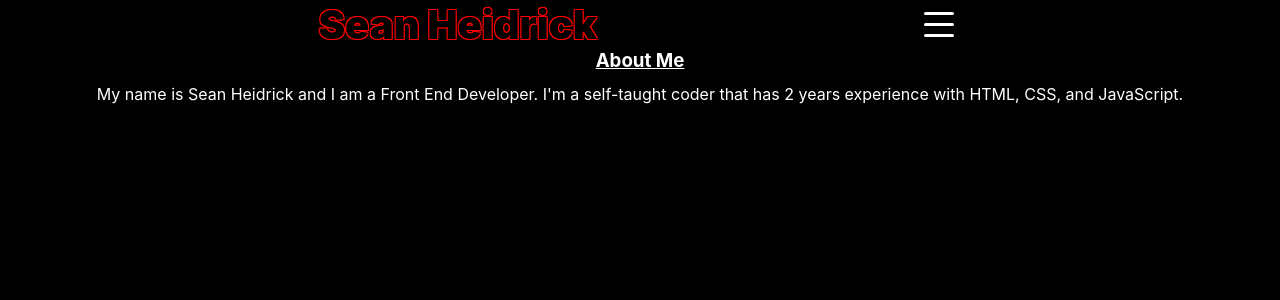
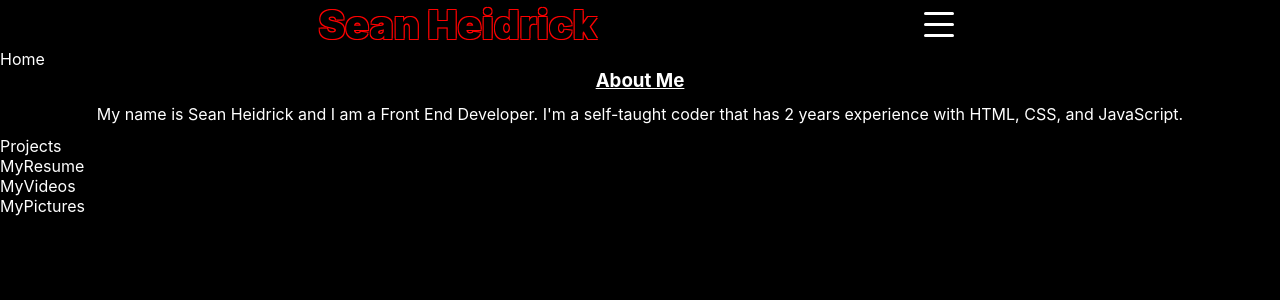
Before and after one commit to SeanHeidrick/profile-page, a React (Create React App) app: page /myPictures in a window 1280 px wide. Shown: the top 300 px of the page. Built offline with nearby package versions, Linux system fonts and the light colour scheme.

Commit message:
Getting setup for React Router

```diff
--- a/package.json
+++ b/package.json
@@ -9,6 +9,7 @@
     "node-sass": "^4.14.1",
     "react": "^16.13.1",
     "react-dom": "^16.13.1",
+    "react-router-dom": "^5.2.0",
     "react-scripts": "3.4.1"
   },
   "scripts": {
--- a/src/App.js
+++ b/src/App.js
@@ -1,15 +1,25 @@
 import React from "react";
-import logo from "./logo.svg";
 import "./App.scss";
-import { AboutMe } from "./components/AboutMe";
+import { AboutMe } from "./pages/AboutMe";
 import { Header } from "./components/Header";
+import { BrowserRouter as Router, Switch, Route } from "react-router-dom";
+import { Home } from "./pages/Home";
+import { Projects } from "./pages/Projects";
+import { MyResume } from "./pages/MyResume";
+import { MyVideos } from "./pages/MyVideos";
+import { MyPictures } from "./pages/MyPictures";
 
 function App() {
   return (
     <>
       <Header />
 
+      <Home />
       <AboutMe />
+      <Projects />
+      <MyResume />
+      <MyVideos />
+      <MyPictures />
     </>
   );
 }
--- a/src/components/Nav.js
+++ b/src/components/Nav.js
@@ -1,4 +1,5 @@
 import React from "react";
+import { Link } from "react-router-dom";
 export const Nav = (props) => {
   return (
     <nav style={props.navStyles}>
--- /dev/null
+++ b/src/pages/Home.js
@@ -0,0 +1,7 @@
+import React from "react";
+export const Home = () => {
+  let styles = {
+    color: "white",
+  };
+  return <div style={styles}>Home</div>;
+};
--- /dev/null
+++ b/src/pages/MyPictures.js
@@ -0,0 +1,7 @@
+import React from "react";
+export const MyPictures = () => {
+  let styles = {
+    color: "white",
+  };
+  return <div style={styles}>MyPictures</div>;
+};
--- /dev/null
+++ b/src/pages/MyResume.js
@@ -0,0 +1,7 @@
+import React from "react";
+export const MyResume = () => {
+  let styles = {
+    color: "white",
+  };
+  return <div style={styles}>MyResume</div>;
+};
--- /dev/null
+++ b/src/pages/MyVideos.js
@@ -0,0 +1,7 @@
+import React from "react";
+export const MyVideos = () => {
+  let styles = {
+    color: "white",
+  };
+  return <div style={styles}>MyVideos</div>;
+};
--- /dev/null
+++ b/src/pages/Projects.js
@@ -0,0 +1,7 @@
+import React from "react";
+export const Projects = () => {
+  let styles = {
+    color: "white",
+  };
+  return <div style={styles}>Projects</div>;
+};
```
Also changed, not shown: src/pages/AboutMe.js (renamed from src/components/AboutMe.js), 1 other file (tests, documents, lock files or other folders).
